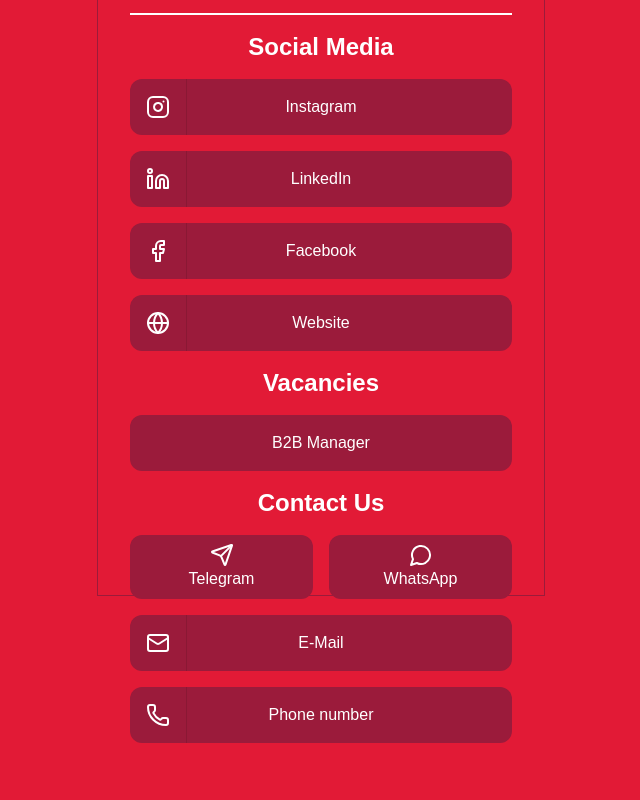
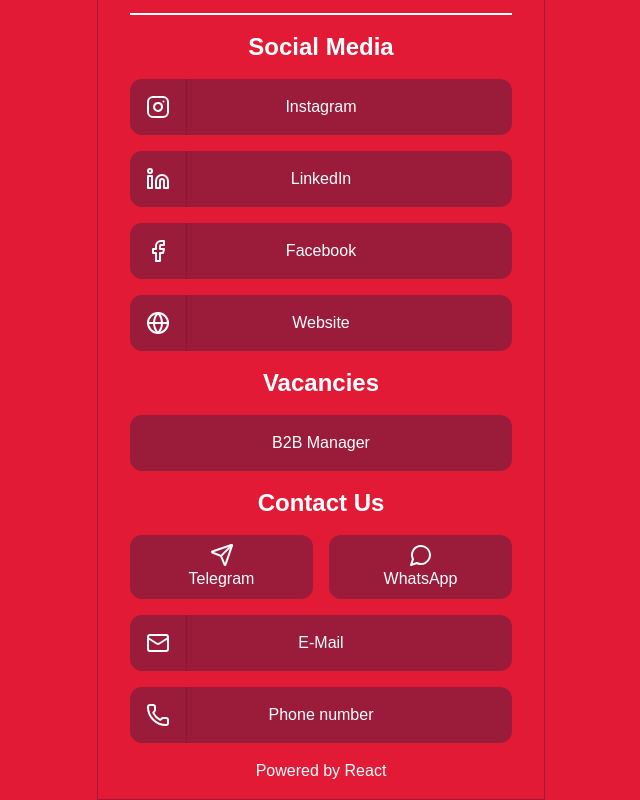
Before and after one commit to BogdanLi/mindslinks, a React (Vite) app: page / in a window 1280 px wide. Shown: the part 204-1004 px from the top of the page, without its empty margins (319-959 px from the left). Before the commit the page ends 947 px from the top, so only its background shows below. Built offline with nearby package versions, Linux system fonts and the light colour scheme.

Commit message:
Added powered label

```diff
--- a/src/App.tsx
+++ b/src/App.tsx
@@ -15,7 +15,7 @@
   }
 
   return (
-    <main className="border-dark mx-auto h-dvh max-w-md space-y-4 p-8 text-center text-white sm:border">
+    <main className="border-dark mx-auto min-h-dvh max-w-md space-y-4 px-8 pt-8 pb-4 text-center text-white sm:border">
       {isSnowing && (
         <Snowfall
           style={{ zIndex: 999 }}
@@ -27,6 +27,7 @@
       <SocialLinks />
       <VacanciesLinks />
       <ContactLinks />
+      <p>Powered by React</p>
     </main>
   );
 }
```
